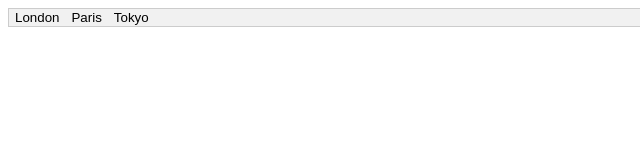
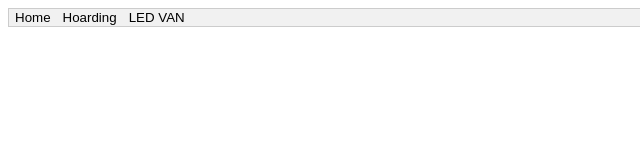
Before and after one commit to rampion456/rampion.github.io, a plain HTML site: page index.html in a window 1280 px wide. Shown: the full height of the page, 0-640 px from the left. Drawn offline with Linux system fonts and the light colour scheme.

Commit message:
changed to have lux cozi image

```diff
--- a/index.html
+++ b/index.html
@@ -7,15 +7,14 @@
  </head>
  <body>
 <div class="tab">
-  <button class="tablinks" onclick="openCity(event, 'London')">London</button>
-  <button class="tablinks" onclick="openCity(event, 'Paris')">Paris</button>
-  <button class="tablinks" onclick="openCity(event, 'Tokyo')">Tokyo</button>
+  <button class="tablinks" onclick="openTab(event, 'home')">Home</button>
+  <button class="tablinks" onclick="openTab(event, 'hoarding')">Hoarding</button>
+  <button class="tablinks" onclick="openTab(event, 'ledvan')">LED VAN</button>
 </div>
 
 <!-- Tab content -->
-<div id="London" class="tabcontent">
-  <h3>London</h3>
-  <p>London is the capital city of England.</p>
+<div id="home" class="tabcontent">
+  <src = "images/luxcozi.jpg" height = "800" width = "1000">
 </div>
 
 <div id="Paris" class="tabcontent">
@@ -28,7 +27,7 @@
   <p>Tokyo is the capital of Japan.</p>
 </div>
   <script>
-   function openCity(evt, cityName) {
+   function openTab(evt, tabName) {
   // Declare all variables
   var i, tabcontent, tablinks;
 
@@ -45,7 +44,7 @@
   }
 
   // Show the current tab, and add an "active" class to the button that opened the tab
-  document.getElementById(cityName).style.display = "block";
+  document.getElementById(tabName).style.display = "block";
   evt.currentTarget.className += " active";
 }
   </script>
```
